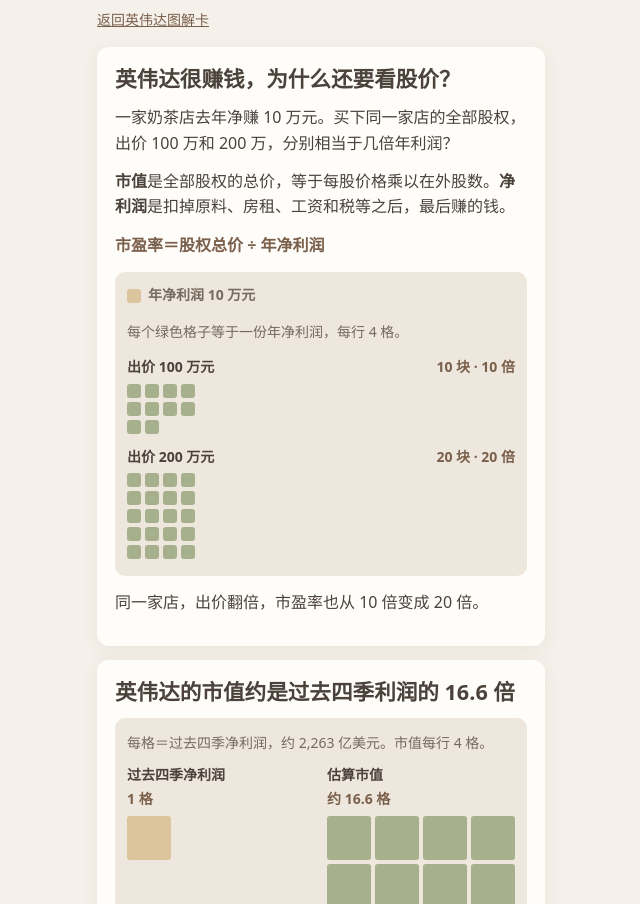
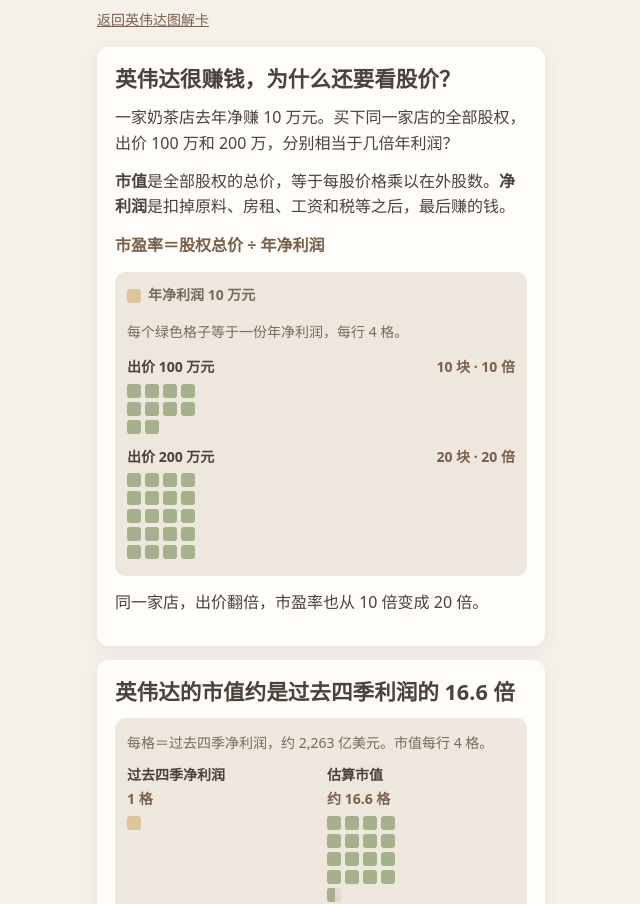
Before and after one commit to Gingermay-Beginner/SugarShare-site, a plain HTML site: page nvda-valuation.html in a window 1280 px wide. Shown: the part 49-953 px from the top of the page, without its empty margins (319-959 px from the left). Drawn offline with Linux system fonts and the light colour scheme.

Commit message:
Match square sizing across valuation cards

```diff
--- a/nvda-valuation.html
+++ b/nvda-valuation.html
@@ -17,11 +17,11 @@ h1,h2{font-weight:800;line-height:1.32;margin:0 0 12px;font-size:1.35rem}p{margi
 .formula{font-weight:800;color:var(--accent);margin:13px 0}.scenario,.comparison-box{background:var(--surface-2);border-radius:10px;padding:12px;margin-top:14px}
 .details{margin-top:14px}.details a{color:var(--accent)}button{font:700 .875rem/1.5 var(--body);background:var(--surface);color:var(--ink);border:1px solid var(--line);border-radius:999px;padding:7px 12px;cursor:pointer}button:hover:not(:disabled){background:var(--accent-soft)}button.primary,button[aria-pressed=true]{background:var(--btn);border-color:var(--btn);color:white}button.primary:hover,button[aria-pressed=true]:hover{background:var(--accent)}button:disabled{opacity:.5;cursor:default}button:focus-visible,a:focus-visible,summary:focus-visible{outline:2px solid var(--accent);outline-offset:3px}.answer{margin-top:12px;color:var(--accent);font-weight:700}.answer:empty{display:none}[hidden]{display:none!important}
 .comparison{margin:12px 0 6px}.compare-row{margin-bottom:12px}.compare-label{display:flex;justify-content:space-between;align-items:baseline;gap:2px 10px;flex-wrap:wrap;font-size:.875rem}.compare-label b{color:var(--accent);font-variant-numeric:tabular-nums}.track{height:16px;background:#e2dacd;border-radius:4px;position:relative;margin-top:4px}.track span{display:block;height:100%;width:var(--value);background:var(--sage);border-radius:4px}.track.gold span{background:var(--tea)}.track.benchmark:after{content:"";position:absolute;left:57.61%;top:-3px;bottom:-3px;border-left:2px dashed var(--ink)}.axis{display:flex;justify-content:space-between;color:var(--ink-2);font-size:.8rem}.compare-row.selected .track span{background:var(--accent)}.compare-row.selected .compare-label strong{text-decoration:underline;text-underline-offset:4px}
-.comparison-box .compare-row:last-child{margin-bottom:0}.opening-comparison{--offer-unit:14px}.earnings-key{display:flex;align-items:center;gap:7px;color:var(--ink-2);font-size:.875rem}.earnings-key span{flex:0 0 var(--offer-unit);width:var(--offer-unit);height:var(--offer-unit);border-radius:3px;background:var(--tea)}
+.comparison-box .compare-row:last-child{margin-bottom:0}.sheet{--comparison-unit:14px}.earnings-key{display:flex;align-items:center;gap:7px;color:var(--ink-2);font-size:.875rem}.earnings-key span{flex:0 0 var(--comparison-unit);width:var(--comparison-unit);height:var(--comparison-unit);border-radius:3px;background:var(--tea)}
 @media(max-width:380px){.wordmark small{display:none}.sheet section{padding:14px}}
-.value-grid{display:grid;grid-template-columns:repeat(4,minmax(0,1fr));gap:4px;margin:5px 0}.value-grid span{aspect-ratio:1;border-radius:3px;background:var(--sage)}.value-grid.profit-grid span{background:var(--tea)}.value-grid .partial{background:linear-gradient(to right,var(--sage) 55%,var(--line) 55%)}.comparison-box figcaption{margin-bottom:8px}
+.value-grid{display:grid;grid-template-columns:repeat(4,var(--comparison-unit));gap:4px;margin:5px 0}.value-grid span{aspect-ratio:1;border-radius:3px;background:var(--sage)}.value-grid.profit-grid span{background:var(--tea)}.value-grid .partial{background:linear-gradient(to right,var(--sage) 55%,var(--line) 55%)}.comparison-box figcaption{margin-bottom:8px}
 .value-pair{display:grid;grid-template-columns:repeat(2,minmax(0,1fr));gap:12px}.value-pair .compare-row{margin:0}.value-pair .compare-label{display:grid;gap:2px}
-.offer-grid{width:max-content;grid-template-columns:repeat(4,var(--offer-unit))}
+.offer-grid{width:max-content}
 </style>
 <main>
 <header><div class="wordmark"><strong>糖分</strong><small>先看懂，再持有</small></div><span class="meta ticker">英伟达 · NVDA</span></header>
```
